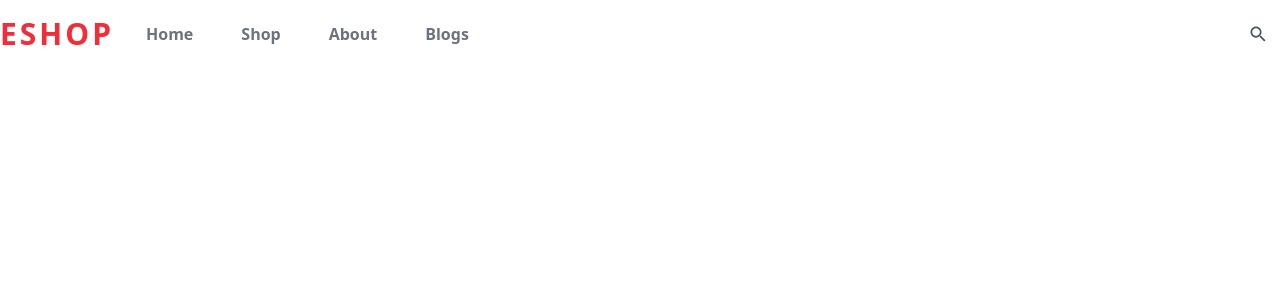
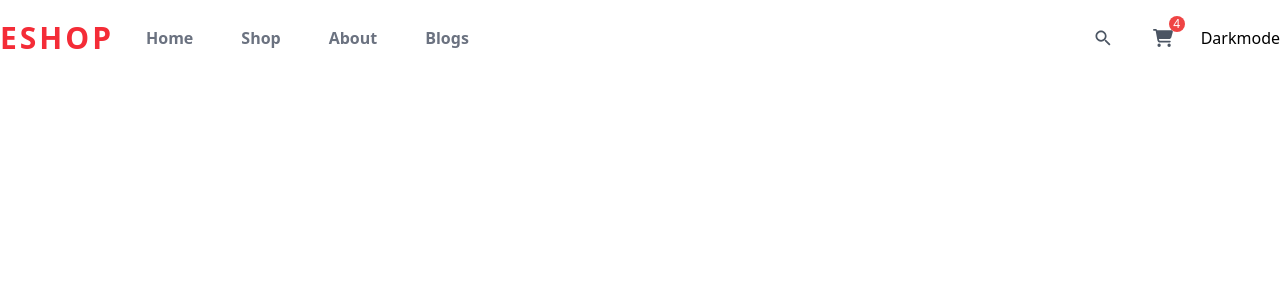
Before and after one commit to NMc0der/TCJ-ecommerce, a React (Vite) app: page / in a window 1280 px wide. Shown: the top 300 px of the page. Built offline with nearby package versions, Linux system fonts and the light colour scheme.

Commit message:
finished searchbar customization beginning dark mode btn

```diff
--- /dev/null
+++ b/src/components/DarkMode.jsx
@@ -0,0 +1,5 @@
+const DarkMode = () => {
+  return <div>Darkmode</div>;
+};
+
+export default DarkMode;
--- a/src/components/Navbar.jsx
+++ b/src/components/Navbar.jsx
@@ -1,5 +1,6 @@
 import { IoMdSearch } from "react-icons/io";
-
+import { FaCartShopping } from "react-icons/fa6";
+import DarkMode from "./DarkMode";
 const MenuLinks = [
   {
     id: 1,
@@ -55,9 +56,23 @@
             <div className=" relative group hidden sm:block">
               <input type="text" placeholder="Search" className="search-bar" />
               <IoMdSearch
-                className="text-xl text-gray-600 dark:text-gray-400 absolute top-1/2 -translate-y-1/2
-              right-3"
+                className="text-xl text-gray-600 group-hover:text-primary
+                 dark:text-gray-400 absolute top-1/2 -translate-y-1/2
+              right-3 duration-200"
               />
+            </div>
+            {/* order-button section  */}
+            <button className="relative p-3">
+              <FaCartShopping className="text-xl text-gray-600 dark:text-gray-400" />
+              <div
+                className="w-4 h-4 bg-red-500 text-white rounded-full absolute top-0 right-0 flex
+              items-center justify-center text-xs"
+              >
+                4
+              </div>
+            </button>
+            <div>
+              <DarkMode />
             </div>
           </div>
         </div>
```
